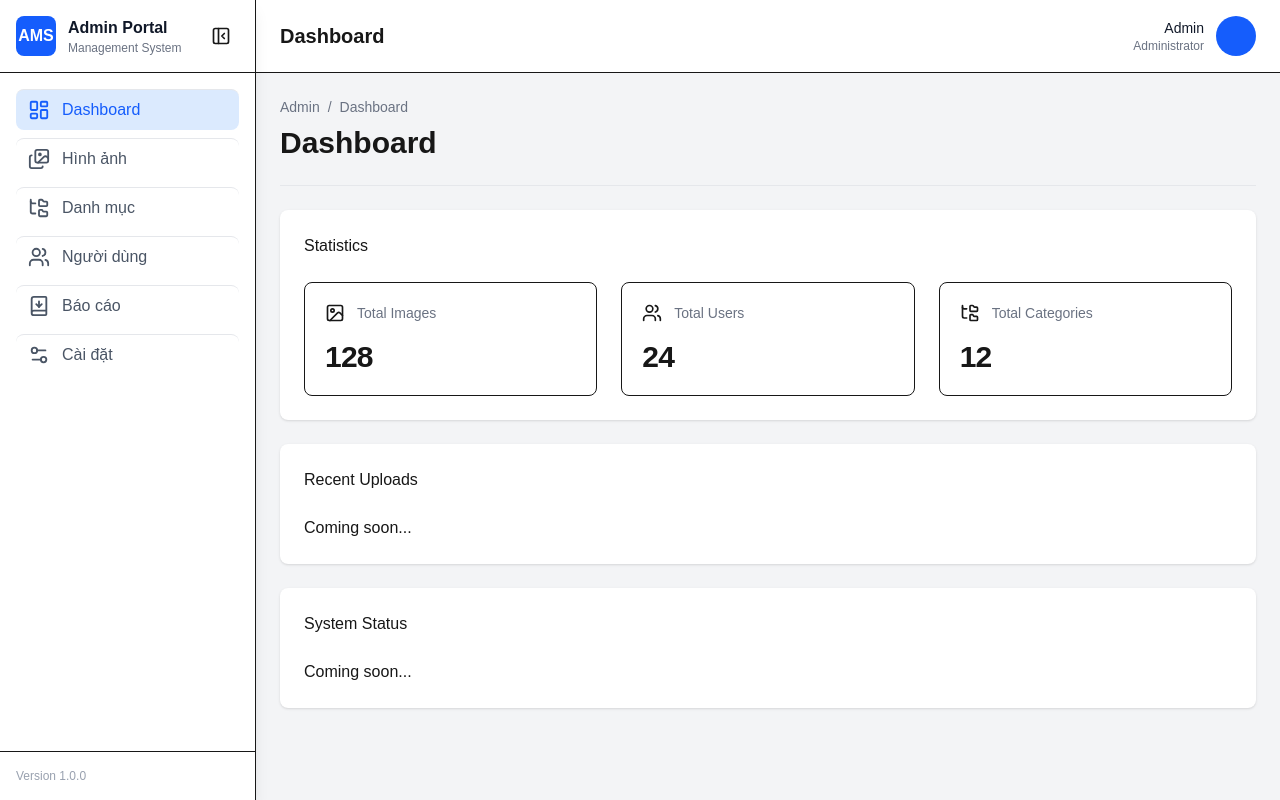
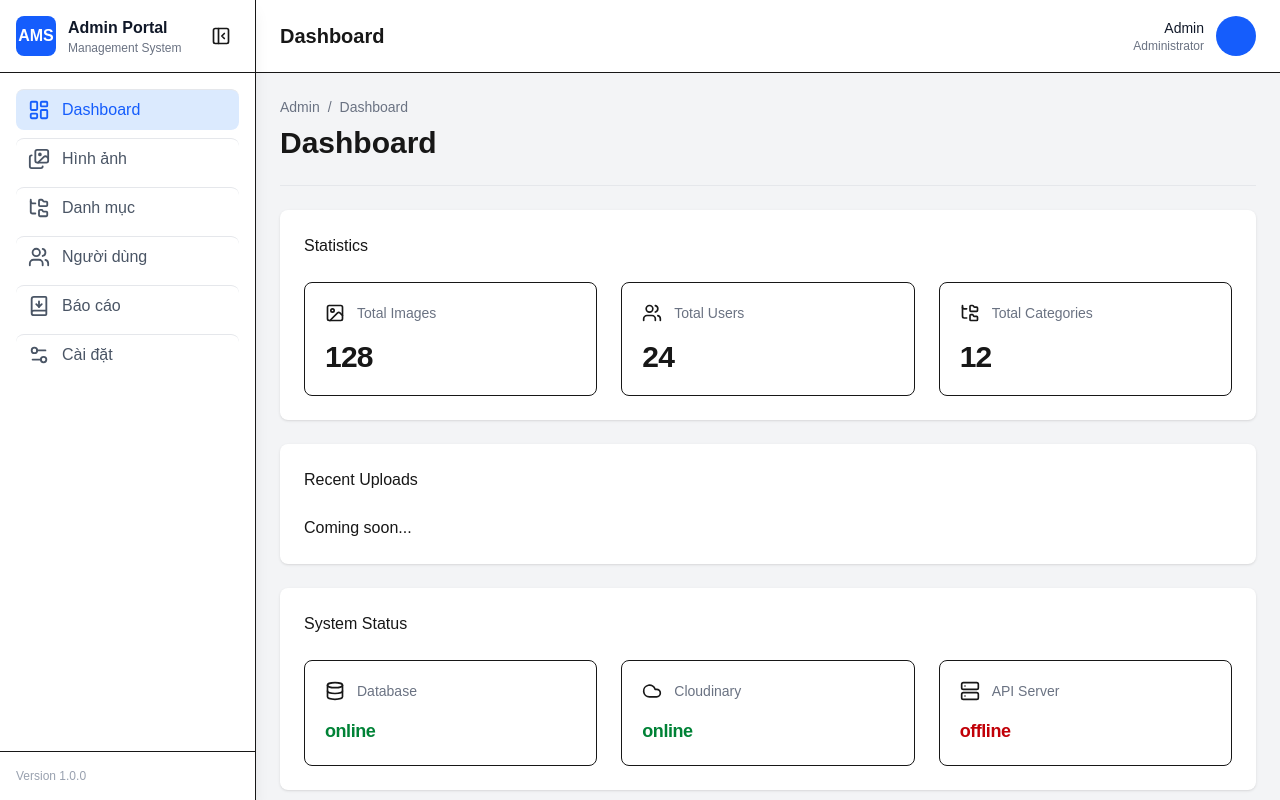
Before and after one commit to DyLan1401/admin-portal, a Next.js app in the folder frontend/: page /admin/dashboard in a window 1280 px wide. Built offline with nearby package versions, Linux system fonts and the light colour scheme.

Commit message:
implement system status card

```diff
--- a/frontend/src/components/dashboard/DashboardLayout.tsx
+++ b/frontend/src/components/dashboard/DashboardLayout.tsx
@@ -1,6 +1,6 @@
 import DashboardSection from "./DashboardSection";
 import StatisticSection from "./statistics/StatisticSection";
-
+import SystemStatusSection from "./systemStatus/SystemStatusSection";
 export default function DashboardLayout() {
     return (
         <div className="space-y-6">
@@ -13,7 +13,7 @@ export default function DashboardLayout() {
             </DashboardSection>
 
             <DashboardSection title="System Status">
-                Coming soon...
+                <SystemStatusSection />
             </DashboardSection>
         </div>
     );
--- /dev/null
+++ b/frontend/src/components/dashboard/systemStatus/SystemStatus.mock.ts
@@ -0,0 +1,23 @@
+import { Database, Cloud, Server } from "lucide-react";
+import type { SystemStatusItem } from "./types";
+
+export const systemStatusMock: SystemStatusItem[] = [
+    {
+        id: "database",
+        serviceName: "Database",
+        status: "online",
+        icon: Database,
+    },
+    {
+        id: "cloudinary",
+        serviceName: "Cloudinary",
+        status: "online",
+        icon: Cloud,
+    },
+    {
+        id: "api-server",
+        serviceName: "API Server",
+        status: "offline",
+        icon: Server,
+    },
+]
--- /dev/null
+++ b/frontend/src/components/dashboard/systemStatus/SystemStatusCard.tsx
@@ -0,0 +1,23 @@
+import type { SystemStatusCardProps } from "./types";
+
+export default function SystemStatusCard
+    ({ icon: Icon, serviceName, status }: SystemStatusCardProps) {
+    return (
+        <article className="rounded-lg border p-5 ">
+            <header className="flex items-center gap-3">
+                <Icon className="w-5 h-5" />
+                <span className="text-sm font-medium text-gray-500">{serviceName}</span>
+            </header>
+
+            <p className="mt-4 text-lg font-bold  tracking-tight">
+                <span
+                    className={
+                        status === "online"
+                            ? "text-green-700"
+                            : "text-red-700"
+                    }>
+                    {status}</span>
+            </p>
+        </article>
+    )
+}
--- /dev/null
+++ b/frontend/src/components/dashboard/systemStatus/SystemStatusGrid.tsx
@@ -0,0 +1,22 @@
+import SystemStatusCard from "./SystemStatusCard";
+import type { SystemStatusItem } from "./types";
+interface StatisticGridProps {
+    systemStatus: SystemStatusItem[];
+}
+
+export default function SystemStatusGrid({
+    systemStatus,
+}: StatisticGridProps) {
+    return (
+        <div className="grid grid-cols-1 md:grid-cols-2 xl:grid-cols-3 gap-6">
+            {systemStatus.map((item) => (
+                <SystemStatusCard
+                    key={item.id}
+                    icon={item.icon}
+                    serviceName={item.serviceName}
+                    status={item.status}
+                />
+            ))}
+        </div>
+    );
+}
--- /dev/null
+++ b/frontend/src/components/dashboard/systemStatus/SystemStatusSection.tsx
@@ -0,0 +1,10 @@
+import SystemStatusGrid from "./SystemStatusGrid";
+import { systemStatusMock } from "./SystemStatus.mock";
+
+export default function SystemStatusSection() {
+    return (
+        <SystemStatusGrid
+            systemStatus={systemStatusMock}
+        />
+    );
+}
--- /dev/null
+++ b/frontend/src/components/dashboard/systemStatus/types.ts
@@ -0,0 +1,16 @@
+import type { LucideIcon } from "lucide-react";
+
+export type SystemStatus =
+    | "online"
+    | "offline";
+
+export interface SystemStatusCardProps {
+    icon: LucideIcon;
+    serviceName: string;
+    status: SystemStatus;
+}
+
+export interface SystemStatusItem
+    extends SystemStatusCardProps {
+    id: string;
+}
```
Also changed, not shown: frontend/src/components/dashboard/statistics/types.ts (+3 -5 lines).
